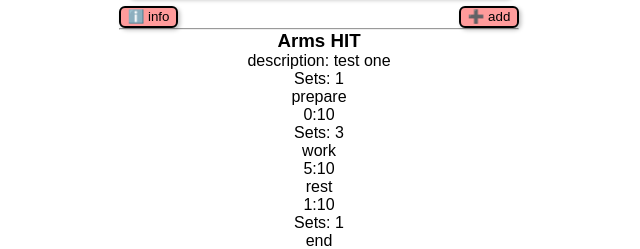
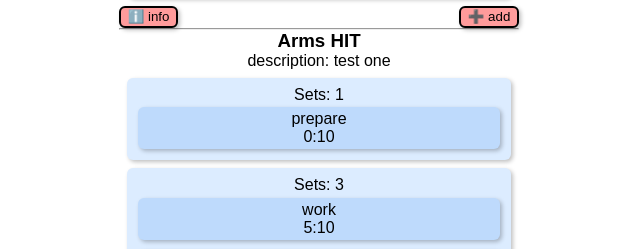
Before and after one commit to maxstepanyuk/timefit-react, a React (Vite) app: page / in a window 1280 px wide. Shown: the part 684-933 px from the top of the page, without its empty margins (321-961 px from the left). Built offline with nearby package versions, Linux system fonts and the light colour scheme.

Commit message:
`index.css` add styles `set-section .timers .timer .time-section`

```diff
--- a/src/index.css
+++ b/src/index.css
@@ -58,11 +58,29 @@ body {
   place-items: center;
 }
 
+.set-section,
 .time-section {
   background-color: var(--main-color-1);
   padding: 0.5rem;
   margin: 0.5rem;
   box-shadow: var(--shadow);
+}
+
+.timers {
+  display: flex;
+  flex-direction: column;
+  gap: 0.2rem;
+}
+
+.timer {
+  background-color: var(--main-color-2);
+  margin: 0.2rem;
+  padding: 0.2rem;
+  box-shadow: var(--shadow);
+}
+
+.time-section {
+  background-color: var(--main-color-1);
 }
 
 .button-action {
```
